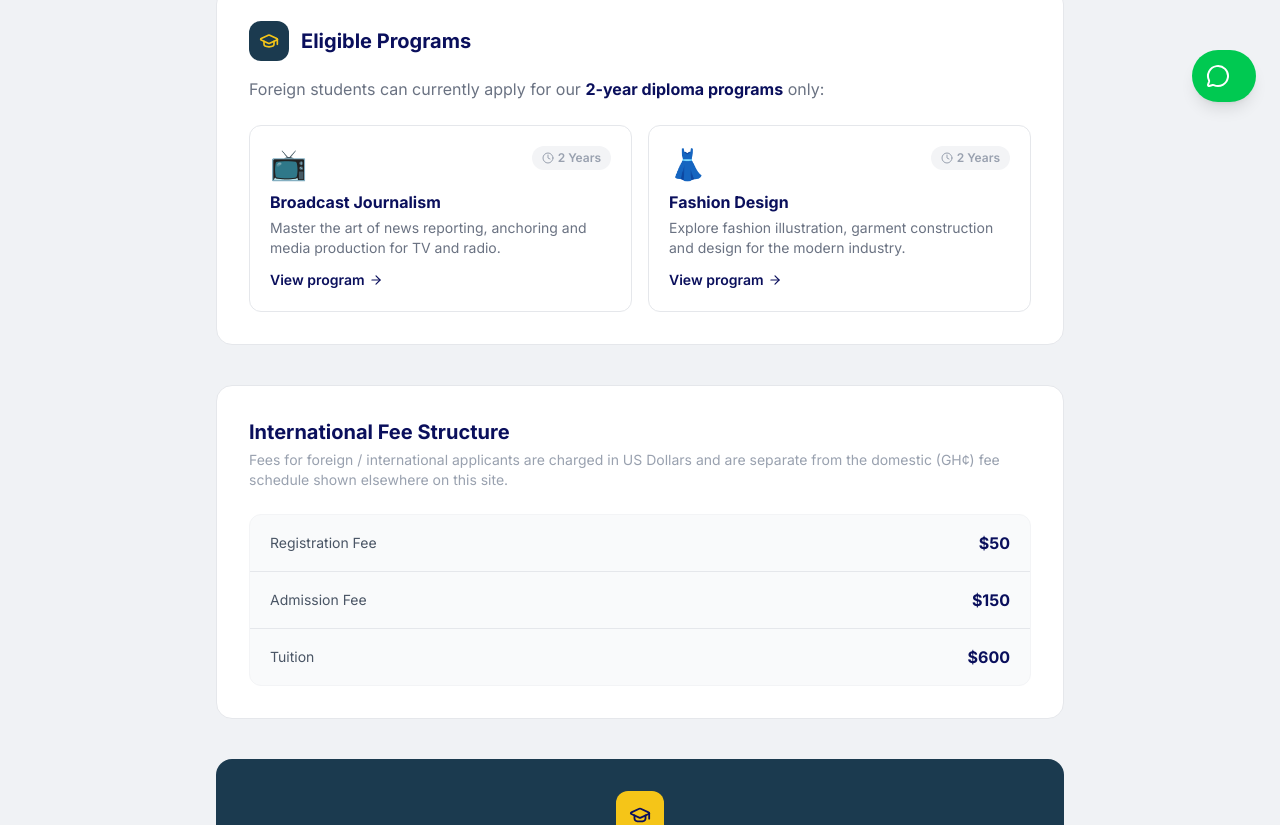
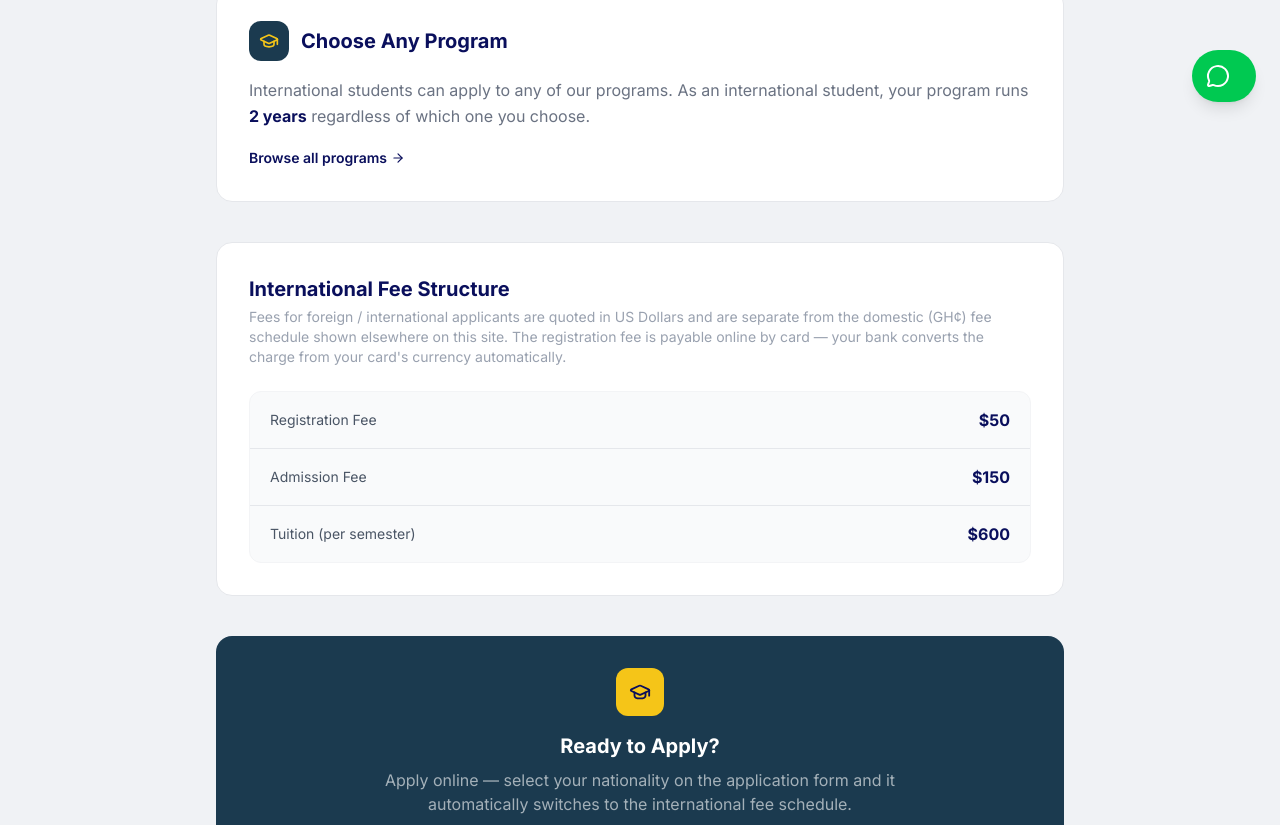
Before and after one commit to AyehPrince/fpmi-website, a Next.js app: page /international in a window 1280 px wide. Shown: the part 674-1499 px from the top of the page. Built offline with nearby package versions, Linux system fonts and the light colour scheme.

Commit message:
international fix

```diff
--- a/src/components/sections/ApplyPage.jsx
+++ b/src/components/sections/ApplyPage.jsx
@@ -1,10 +1,10 @@
+// src/components/sections/ApplyPage.jsx
 "use client"
 import { useState, useEffect } from "react"
 import { motion } from "framer-motion"
 import { CreditCard, FileText, Send, Phone, CheckCircle, ArrowRight, Lock, Globe } from "lucide-react"
 import Link from "next/link"
 import { supabase } from "@/lib/supabase"
-import { programs } from "@/data/programs"
 
 const steps = [
   { number: "01", icon: CreditCard, title: "Pay Registration Fee" },
@@ -12,13 +12,6 @@ const steps = [
   { number: "03", icon: Send, title: "Submit Application" },
   { number: "04", icon: Phone, title: "Await Confirmation" },
 ]
-
-// Foreign / international applicants are only eligible for the 2-year diploma
-// programs — derived from the shared program data, not hardcoded, so this
-// stays correct automatically if a program's level ever changes.
-const diplomaProgramNames = new Set(
-  programs.filter((p) => p.level === "Diploma").map((p) => p.name)
-)
 
 // Paystack accounts registered in Ghana can only charge in GHS — USD isn't an
 // option here (Paystack currently only allows USD-denominated charging for
@@ -105,7 +98,9 @@ async function fetchCourses() {
 })
 
   // International track kicks in the moment nationality isn't Ghana. Drives the
-  // eligible-programs filter, the fee shown/charged, and the payment channels.
+  // fee shown/charged and the payment channels. Every program is open to
+  // international applicants — it's the international track itself that runs
+  // a flat 2 years, not a restriction on which program they can pick.
   const isInternational = basicInfo.nationality !== "" && basicInfo.nationality !== "Ghana"
 
   const eligibleCourses = courses
@@ -410,7 +405,7 @@ async function fetchCourses() {
                     <Globe size={15} /> International Student Track
                   </p>
                   <p className="text-gray-600 text-sm">
-                    Because you selected a nationality outside Ghana, you're on our international track: eligible for our <strong>2-year diploma programs only</strong>, with a registration fee of <strong>${INTERNATIONAL_REGISTRATION_USD}</strong> (charged as GH¢ {INTERNATIONAL_REGISTRATION_GHS_DISPLAY} by card — international cards are converted automatically by your bank). See the <Link href="/international" className="underline font-semibold">International Students page</Link> for the full fee schedule.
+                    Because you selected a nationality outside Ghana, you're on our international track: choose any of our programs below — as an international student your program runs <strong>2 years</strong> regardless of which one you pick. Registration fee is <strong>${INTERNATIONAL_REGISTRATION_USD}</strong> (charged as GH¢ {INTERNATIONAL_REGISTRATION_GHS_DISPLAY} by card — international cards are converted automatically by your bank). See the <Link href="/international" className="underline font-semibold">International Students page</Link> for the full fee schedule.
                   </p>
                 </div>
               ) : (
--- a/src/components/sections/InternationalPage.jsx
+++ b/src/components/sections/InternationalPage.jsx
@@ -1,18 +1,12 @@
 // src/components/sections/InternationalPage.jsx
 "use client"
 import Link from "next/link"
-import { Globe, GraduationCap, CheckCircle, ArrowRight, MessageCircle, Clock } from "lucide-react"
-import { programs } from "@/data/programs"
-
-// Foreign / international applicants are only eligible for the 2-year diploma
-// programs — pulled from the shared program data rather than hardcoded, so
-// this list stays correct automatically if a program's level ever changes.
-const eligiblePrograms = programs.filter((p) => p.level === "Diploma")
+import { Globe, GraduationCap, ArrowRight } from "lucide-react"
 
 const INTERNATIONAL_FEES = [
   { label: "Registration Fee", amount: "$50" },
   { label: "Admission Fee", amount: "$150" },
-  { label: "Tuition", amount: "$600" },
+  { label: "Tuition (per semester)", amount: "$600" },
 ]
 
 export default function InternationalPage() {
@@ -42,46 +36,26 @@ export default function InternationalPage() {
           </p>
         </div>
 
-        {/* Eligibility */}
+        {/* Programs */}
         <div className="bg-white border border-gray-200 rounded-2xl p-8">
           <div className="flex items-center gap-3 mb-4">
             <div className="w-10 h-10 rounded-xl bg-[#1b3a4f] flex items-center justify-center">
               <GraduationCap size={20} className="text-[#f5c518]" />
             </div>
-            <h2 className="text-[#0a0f5c] font-bold text-xl">Eligible Programs</h2>
+            <h2 className="text-[#0a0f5c] font-bold text-xl">Choose Any Program</h2>
           </div>
-          <p className="text-gray-500 mb-6">
-            Foreign students can currently apply for our <strong className="text-[#0a0f5c]">2-year diploma programs</strong> only:
+          <p className="text-gray-500 leading-relaxed mb-4">
+            International students can apply to any of our programs. As an international student, your program runs <strong className="text-[#0a0f5c]">2 years</strong> regardless of which one you choose.
           </p>
-
-          <div className="grid sm:grid-cols-2 gap-4">
-            {eligiblePrograms.map((program) => (
-              <Link
-                key={program.slug}
-                href={`/programs/${program.slug}`}
-                className="group border border-gray-200 rounded-xl p-5 hover:border-[#f5c518] hover:shadow-md transition-all"
-              >
-                <div className="flex items-start justify-between mb-2">
-                  <span className="text-3xl">{program.icon}</span>
-                  <span className="flex items-center gap-1 text-xs font-semibold text-gray-400 bg-gray-100 rounded-full px-2.5 py-1">
-                    <Clock size={12} />
-                    {program.duration}
-                  </span>
-                </div>
-                <h3 className="text-[#0a0f5c] font-bold group-hover:text-[#f5c518] transition-colors">{program.name}</h3>
-                <p className="text-gray-500 text-sm mt-1">{program.shortDescription}</p>
-                <span className="inline-flex items-center gap-1 text-[#0a0f5c] text-sm font-semibold mt-3">
-                  View program <ArrowRight size={14} />
-                </span>
-              </Link>
-            ))}
-          </div>
+          <Link href="/programs" className="inline-flex items-center gap-1 text-[#0a0f5c] font-semibold text-sm hover:text-[#f5c518] transition-colors">
+            Browse all programs <ArrowRight size={14} />
+          </Link>
         </div>
 
         {/* Fees */}
         <div className="bg-white border border-gray-200 rounded-2xl p-8">
           <h2 className="text-[#0a0f5c] font-bold text-xl mb-1">International Fee Structure</h2>
-          <p className="text-gray-400 text-sm mb-6">Fees for foreign / international applicants are charged in US Dollars and are separate from the domestic (GH¢) fee schedule shown elsewhere on this site.</p>
+          <p className="text-gray-400 text-sm mb-6">Fees for foreign / international applicants are quoted in US Dollars and are separate from the domestic (GH¢) fee schedule shown elsewhere on this site. The registration fee is payable online by card — your bank converts the charge from your card's currency automatically.</p>
 
           <div className="bg-gray-50 border border-gray-100 rounded-xl divide-y divide-gray-200">
             {INTERNATIONAL_FEES.map((fee) => (
@@ -93,14 +67,14 @@ export default function InternationalPage() {
           </div>
         </div>
 
-                {/* How to apply */}
+        {/* How to apply */}
         <div className="bg-[#1b3a4f] rounded-2xl p-8 text-center">
           <div className="w-12 h-12 rounded-xl bg-[#f5c518] flex items-center justify-center mx-auto mb-4">
             <GraduationCap size={22} className="text-[#0a0f5c]" />
           </div>
           <h2 className="text-white font-bold text-xl mb-2">Ready to Apply?</h2>
           <p className="text-white/60 max-w-lg mx-auto mb-6">
-            Apply online — select your nationality on the application form and it automatically switches to the international fee schedule and eligible programs.
+            Apply online — select your nationality on the application form and it automatically switches to the international fee schedule.
           </p>
           <div className="flex flex-col sm:flex-row items-center justify-center gap-3">
             <Link
@@ -119,13 +93,6 @@ export default function InternationalPage() {
           </div>
         </div>
 
-        <div className="flex items-start gap-3 bg-amber-50 border border-amber-200 rounded-xl p-4">
-          <CheckCircle size={18} className="text-amber-600 flex-shrink-0 mt-0.5" />
-          <p className="text-amber-700 text-sm">
-            Applying from within Ghana? Head to our <Link href="/apply" className="font-semibold underline">standard application page</Link> instead — it has its own fee schedule in Ghana Cedis.
-          </p>
-        </div>
-
       </div>
     </div>
   )
```
